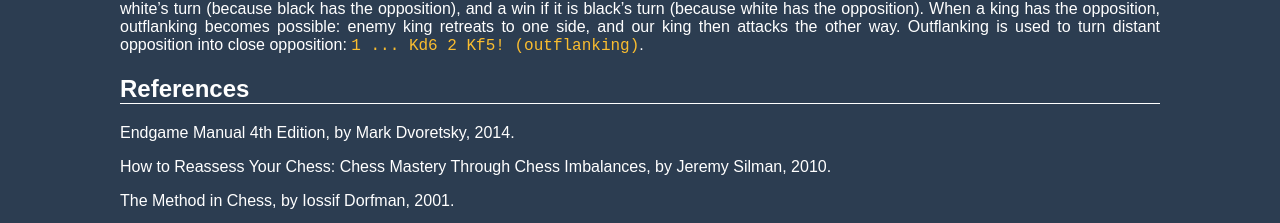
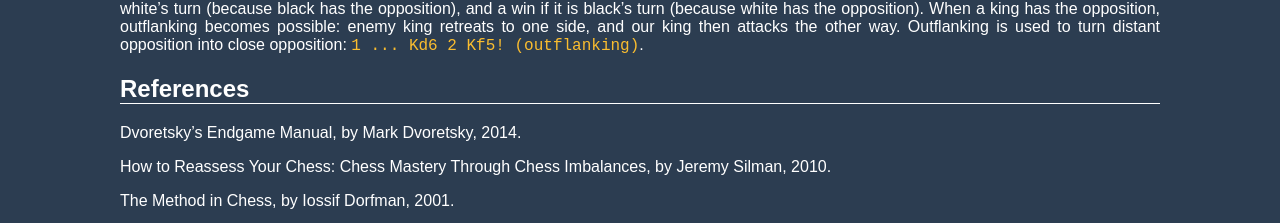
Before and after one commit to brunoroque06/brunoroque06.github.io, a Jekyll site: the page built from _pages/chess-fundamentals.md, in a window 1280 px wide and 900 px high, scrolled down 2746 px. Shown: the part 674-897 px from the top of the window. Built offline with Jekyll 4.4.1, drawn with Linux system fonts in a browser that asks for light colours; our own code applies the rules of GitHub Pages for plain Markdown files.

Commit message:
Fix book title

```diff
--- a/_pages/chess-fundamentals.md
+++ b/_pages/chess-fundamentals.md
@@ -144,7 +144,7 @@ The opposition may be vertical, horizontal, or diagonal. Given a white pawn on `
 
 ## References
 
-Endgame Manual 4th Edition, by Mark Dvoretsky, 2014.
+Dvoretsky's Endgame Manual, by Mark Dvoretsky, 2014.
 
 How to Reassess Your Chess: Chess Mastery Through Chess Imbalances, by Jeremy Silman, 2010.
 
```
